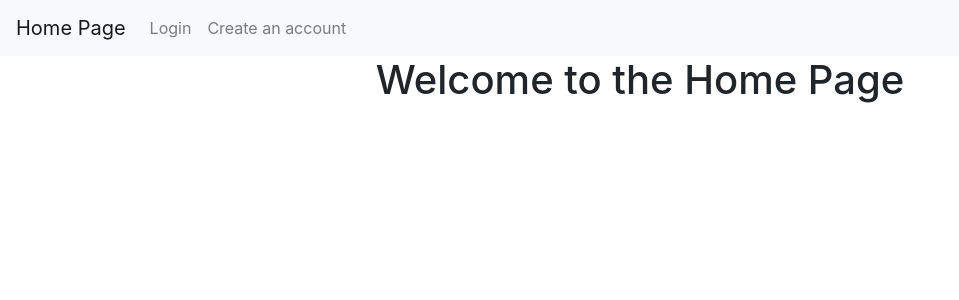
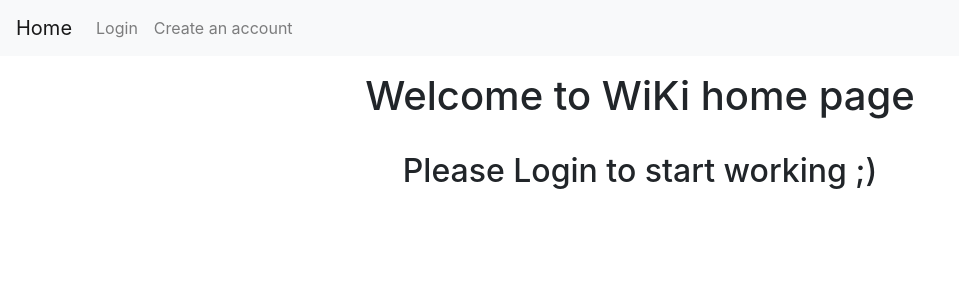
Before and after one commit to PharmOstrovIT/it_faq, a Django app: page / in a window 1280 px wide. Shown: the top 300 px of the page, without its empty margins (0-959 px from the left). Run offline with Django 4.2, Linux system fonts and the light colour scheme.

Commit message:
Ver 0.01
Fixed: Welcome page text

```diff
--- a/mysite/main/templates/main/home.html
+++ b/mysite/main/templates/main/home.html
@@ -5,7 +5,10 @@
     <div class="text-center">
       <div class="row">
         <div class="col-md-12">
-          <h1>Welcome to the Home Page</h1><br>
+          <p>
+          <p>
+          <h1>Welcome to WiKi home page</h1><br>
+          <h2>Please Login to start working ;)</h2>
         </div>
       </div>
     </div>
--- a/mysite/main/templates/main/includes/navbar.html
+++ b/mysite/main/templates/main/includes/navbar.html
@@ -1,6 +1,6 @@
 <!--Navbar-->
 <nav class="navbar navbar-expand-lg navbar-light bg-light">
-  <a class="navbar-brand" href="/">Home Page</a>
+  <a class="navbar-brand" href="/">Home</a>
   <button class="navbar-toggler" type="button" data-toggle="collapse" data-target="#navbarText" aria-controls="navbarText" aria-expanded="False" aria-label="Toggle navigation">
     <span class="navbar-toggler-icon"></span>
   </button>
```
